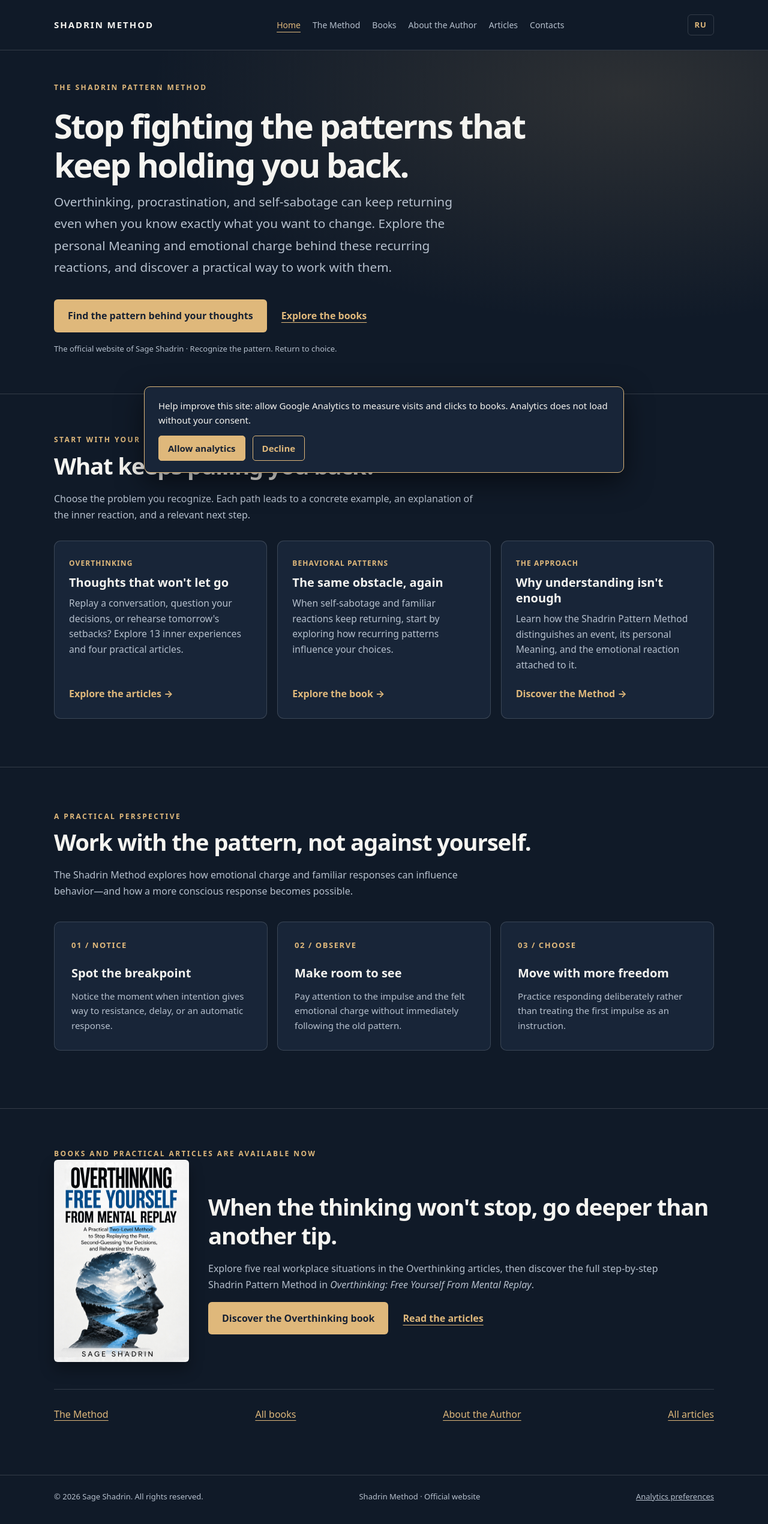
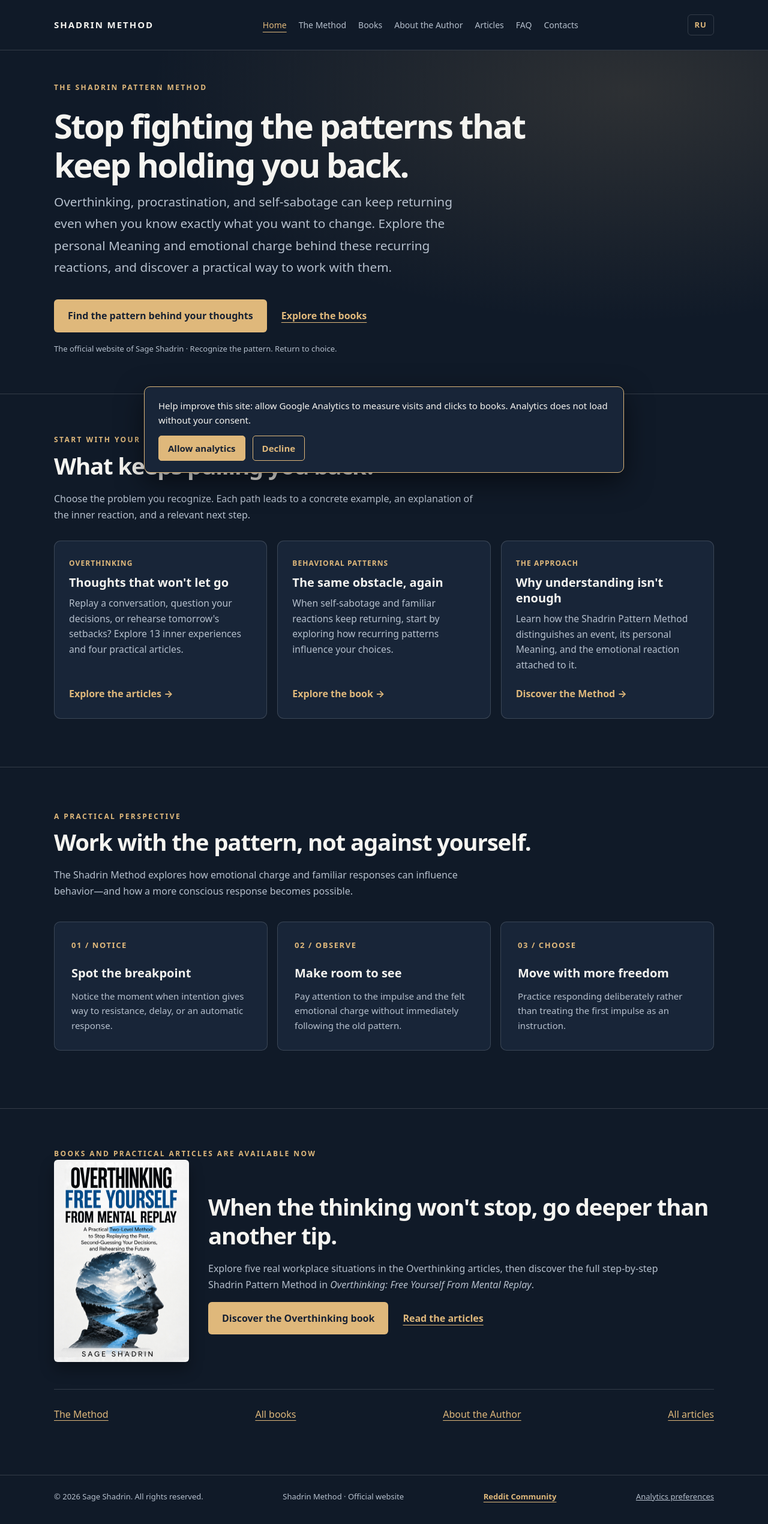
Before and after one commit to sageshadrin/shadrinmethod-website, a plain HTML site: page index.html in a window 1280 px wide. Shown: the whole page at 60% size. Drawn offline with Linux system fonts and the light colour scheme.

Commit message:
Link FAQ and Reddit community from global navigation and footer

```diff
--- a/index.html
+++ b/index.html
@@ -34,7 +34,7 @@
           <li><a class="navlink" href="/method/">The Method</a></li>
           <li><a class="navlink" href="/books/">Books</a></li>
           <li><a class="navlink" href="/author/">About the Author</a></li>
-          <li><a class="navlink" href="/resources/">Articles</a></li><li><a class="navlink" href="/contact/">Contacts</a></li>
+          <li><a class="navlink" href="/resources/">Articles</a></li><li><a class="navlink" href="/faq/">FAQ</a></li><li><a class="navlink" href="/contact/">Contacts</a></li>
       </ul>
       <a class="lang-switch" href="/ru/" lang="ru" hreflang="ru" aria-label="Переключить сайт на русский язык">RU</a>
     </nav>
@@ -78,6 +78,6 @@
       <nav class="section-links" aria-label="Explore the site"><a href="/method/">The Method</a><a href="/books/">All books</a><a href="/author/">About the Author</a><a href="/resources/">All articles</a></nav>
     </div></section>
   </main>
-  <footer><div class="container"><span>© 2026 Sage Shadrin. All rights reserved.</span><span>Shadrin Method · Official website</span></div></footer>
+  <footer><div class="container"><span>© 2026 Sage Shadrin. All rights reserved.</span><span>Shadrin Method · Official website</span><a class="footer-community-link" href="https://www.reddit.com/r/WhyWeGetStuck/" target="_blank" rel="noopener noreferrer">Reddit Community</a></div></footer>
 <script defer src="/assets/tracking-config.js"></script><script defer src="/assets/reader-journey.js"></script></body>
 </html>
```
